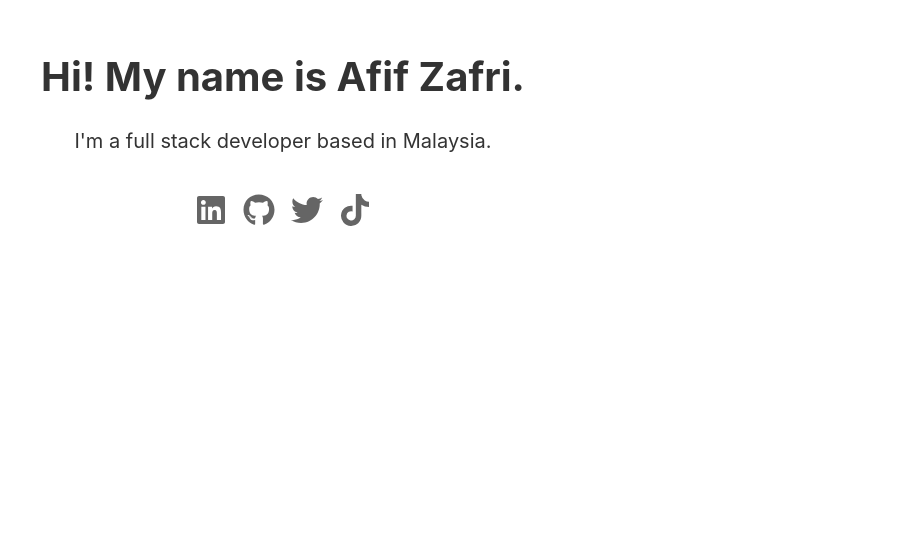
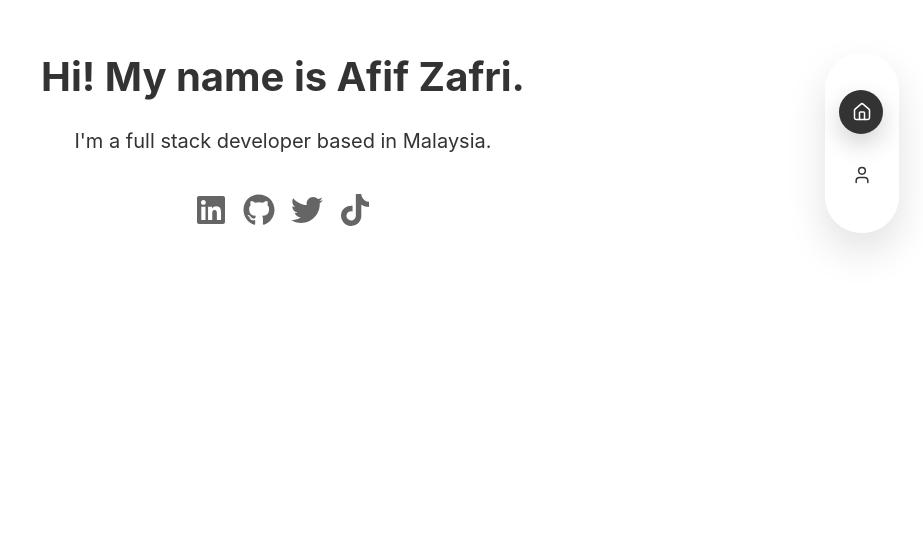
Before and after one commit to afzafri/afifzafri.com, a Next.js app: page / in a window 1280 px wide. Shown: the part 257-800 px from the top of the page, without its empty margins (357-1280 px from the left). Built offline with nearby package versions, Linux system fonts and the light colour scheme.

Commit message:
feat: add floating sidebar navigation with smooth scroll and active state tracking

```diff
--- a/app/globals.css
+++ b/app/globals.css
@@ -6,7 +6,6 @@
 
 html {
   scroll-behavior: smooth;
-  scroll-snap-type: y mandatory;
 }
 
 body {
@@ -14,6 +13,56 @@ body {
   line-height: 1.6;
   color: #333;
   background: #fff;
+}
+
+/* Navigation */
+.nav {
+  position: fixed;
+  top: 0;
+  left: 0;
+  right: 0;
+  background: rgba(255, 255, 255, 0.95);
+  backdrop-filter: blur(10px);
+  border-bottom: 1px solid #eee;
+  z-index: 1000;
+  padding: 1rem 0;
+}
+
+.nav-container {
+  max-width: 1200px;
+  margin: 0 auto;
+  padding: 0 2rem;
+  display: flex;
+  gap: 2rem;
+  justify-content: center;
+}
+
+.nav-link {
+  color: #666;
+  text-decoration: none;
+  font-size: 0.95rem;
+  font-weight: 500;
+  cursor: pointer;
+  transition: color 0.3s ease;
+  position: relative;
+}
+
+.nav-link:hover {
+  color: #000;
+}
+
+.nav-link.active {
+  color: #000;
+}
+
+.nav-link.active::after {
+  content: '';
+  position: absolute;
+  bottom: -0.5rem;
+  left: 0;
+  right: 0;
+  height: 2px;
+  background: #000;
 }
 
 /* Hero Section */
@@ -24,7 +73,6 @@ body {
   align-items: center;
   justify-content: center;
   padding: 2rem;
-  scroll-snap-align: start;
 }
 
 .hero-content {
@@ -67,7 +115,6 @@ body {
   margin: 0 auto;
   padding: 4rem 2rem;
   min-height: 100vh;
-  scroll-snap-align: start;
 }
 
 .section-title {
@@ -161,6 +208,97 @@ body {
   color: #fff;
 }
 
+/* Floating Sidebar */
+.floating-sidebar {
+  position: fixed;
+  right: 24px;
+  top: 50%;
+  transform: translateY(-50%);
+  width: 74px;
+  height: 180px;
+  border-radius: 38px;
+  background: rgba(255, 255, 255, 0.95);
+  backdrop-filter: blur(10px);
+  box-shadow: 0 18px 40px rgba(0, 0, 0, 0.12);
+  display: flex;
+  flex-direction: column;
+  justify-content: center;
+  gap: 15px;
+  padding: 18px 12px;
+  z-index: 50;
+}
+
+.floating-sidebar-item {
+  position: relative;
+  height: 48px;
+  border-radius: 999px;
+  background: transparent;
+  border: none;
+  cursor: pointer;
+  display: grid;
+  place-items: center;
+  padding: 0;
+  outline: none;
+}
+
+.floating-sidebar-pill {
+  position: absolute;
+  right: 4px;
+  top: 50%;
+  transform: translateY(-50%);
+  height: 44px;
+  width: 44px;
+  border-radius: 999px;
+  background: #333;
+  opacity: 0;
+  transition: width 220ms ease, opacity 180ms ease;
+  box-shadow: 0 10px 24px rgba(0, 0, 0, 0.18);
+  z-index: 1;
+}
+
+.floating-sidebar-item:hover .floating-sidebar-pill {
+  width: 130px;
+  opacity: 1;
+}
+
+.floating-sidebar-item:hover .floating-sidebar-icon {
+  color: #fff;
+}
+
+.floating-sidebar-item:hover .floating-sidebar-label {
+  opacity: 1;
+}
+
+.floating-sidebar-pill.active {
+  opacity: 1;
+}
+
+.floating-sidebar-icon {
+  position: relative;
+  z-index: 2;
+  color: #333;
+  transition: color 180ms ease;
+}
+
+.floating-sidebar-icon.active {
+  color: #fff;
+}
+
+.floating-sidebar-label {
+  position: absolute;
+  right: 52px;
+  top: 50%;
+  transform: translateY(-50%);
+  color: #fff;
+  font-size: 14px;
+  font-weight: 600;
+  white-space: nowrap;
+  opacity: 0;
+  transition: opacity 160ms ease;
+  z-index: 2;
+  pointer-events: none;
+}
+
 /* Responsive */
 @media (max-width: 768px) {
   .hero-title {
@@ -182,4 +320,8 @@ body {
   .what-i-do-grid {
     grid-template-columns: 1fr;
   }
+
+  .floating-sidebar {
+    display: none;
+  }
 }
--- a/app/page.tsx
+++ b/app/page.tsx
@@ -1,11 +1,18 @@
+'use client';
+
 import SocialIcon from '@/components/SocialIcon';
+import FloatingSidebar from '@/components/FloatingSidebar';
 import { socialLinks, techStack, whatIDo } from '@/lib/portfolio-data';
+import { Element } from 'react-scroll';
 
 export default function Home() {
 
   return (
     <main>
+      <FloatingSidebar />
+
       {/* Hero Section */}
+      <Element name="hero">
         <section className="hero-section">
           <div className="hero-content">
             <h1 className="hero-title">
@@ -22,8 +29,10 @@ export default function Home() {
             </div>
           </div>
         </section>
+      </Element>
 
       {/* About Section */}
+      <Element name="about">
         <section className="about-section">
         <h2 className="section-title">About</h2>
 
@@ -93,6 +102,7 @@ export default function Home() {
           </div>
         </div>
       </section>
+      </Element>
     </main>
   );
 }
--- /dev/null
+++ b/components/FloatingSidebar.tsx
@@ -0,0 +1,54 @@
+'use client';
+
+import { useState } from 'react';
+import { Home, User } from 'lucide-react';
+import { Link } from 'react-scroll';
+
+type NavKey = 'hero' | 'about';
+
+const NAV = [
+    { key: 'hero', label: 'Home', icon: Home },
+    { key: 'about', label: 'About', icon: User },
+] as const;
+
+export default function FloatingSidebar() {
+    const [active, setActive] = useState<NavKey>('hero');
+
+    return (
+        <nav aria-label="Quick navigation" className="floating-sidebar">
+            {NAV.map(({ key, label, icon: Icon }) => {
+                const isActive = active === key;
+
+                return (
+                    <Link
+                        key={key}
+                        to={key}
+                        smooth={true}
+                        duration={800}
+                        spy={true}
+                        onSetActive={() => setActive(key)}
+                        className="floating-sidebar-item"
+                    >
+                        {/* expanding pill */}
+                        <span
+                            aria-hidden
+                            className={`floating-sidebar-pill ${isActive ? 'active' : ''}`}
+                        />
+
+                        {/* icon */}
+                        <Icon
+                            size={20}
+                            strokeWidth={1.8}
+                            className={`floating-sidebar-icon ${isActive ? 'active' : ''}`}
+                        />
+
+                        {/* label */}
+                        <span className={`floating-sidebar-label ${isActive ? 'active' : ''}`}>
+                            {label}
+                        </span>
+                    </Link>
+                );
+            })}
+        </nav>
+    );
+}
--- a/package.json
+++ b/package.json
@@ -13,12 +13,14 @@
     "next": "^15.1.4",
     "react": "^19.0.0",
     "react-dom": "^19.0.0",
-    "react-icons": "^5.5.0"
+    "react-icons": "^5.5.0",
+    "react-scroll": "^1.9.3"
   },
   "devDependencies": {
     "@types/node": "^22",
     "@types/react": "^19",
     "@types/react-dom": "^19",
+    "@types/react-scroll": "^1.8.10",
     "eslint": "^9",
     "eslint-config-next": "^15.1.4",
     "typescript": "^5"
```
Also changed, not shown: 1 other file (tests, documents, lock files or other folders). Lines whose indentation alone changed are shown as unchanged.
